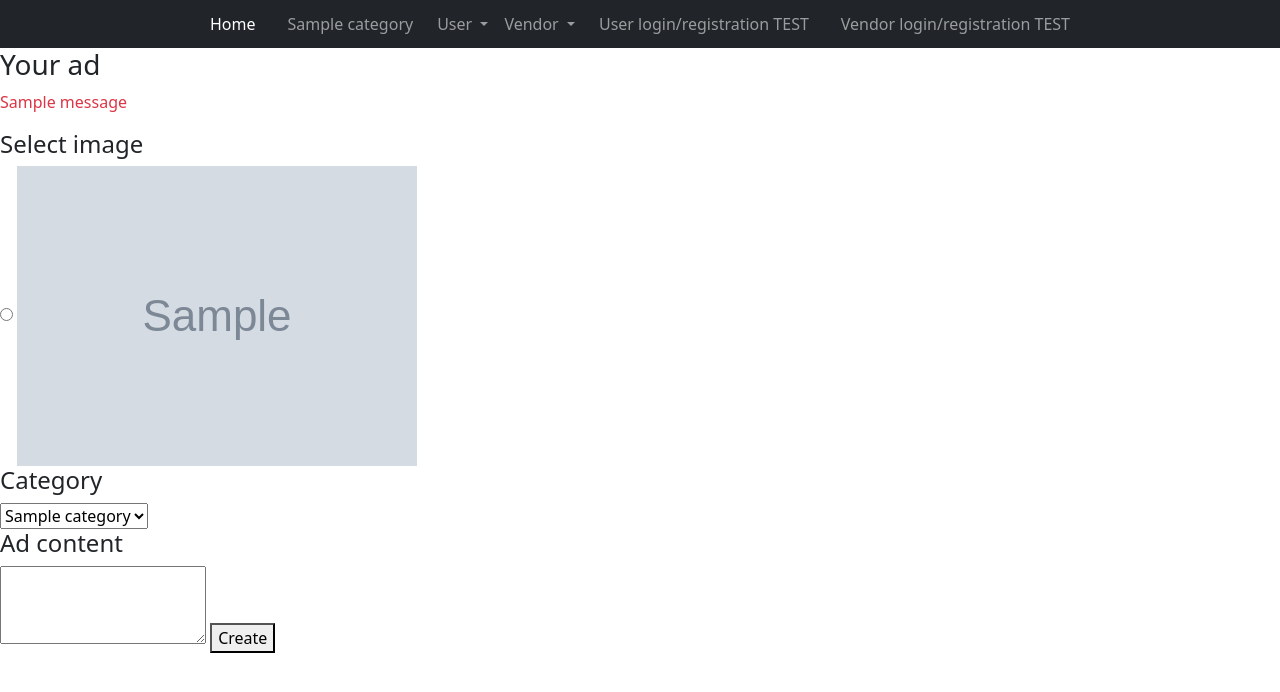
After one commit to rpashayev/wedding_vendors_project, a Flask app: template flask_app/templates/test_create_ad.html in a window 1280 px wide. The commit adds this page. Shown: the top 692 px of the page. Run offline with Flask 3, Linux system fonts and the light colour scheme; the template is opened without the code that fills it: most values are stand-ins (such as "Sample title", 1, 10 or a date in 2020); grey boxes marked "Sample" are stand-in pictures; one stand-in notice (Sample message) is shown.

Commit message:
create ad method update

```diff
--- a/flask_app/controllers/ads.py
+++ b/flask_app/controllers/ads.py
@@ -15,7 +15,10 @@ def delete_vendor_ad():
 
 @app.route('/ads/new')
 def new_ad():
-    return render_template('test_create_ad.html')
+    data = {
+        'vendor_id': session['id']
+    }
+    return render_template('test_create_ad.html', categories = category.Category.get_all_categories(), images = image.Image.get_one_vendor_images(data))
 
 @app.route('/ads/create', methods = ['POST'])
 def create_ad():
--- a/flask_app/models/ad.py
+++ b/flask_app/models/ad.py
@@ -48,8 +48,8 @@ class Ad:
     def new_ad(cls, data):
         query = '''
             INSERT
-            INTO ads(ad_content, category, image, vendor)
-            VALUES %(ad_content)s, %(category_id)s, %(image_id)s, %(vendor_id)s ;
+            INTO ads(ad_content, category_id, image_id, vendor_id)
+            VALUES (%(ad_content)s, %(category_id)s, %(image_id)s, %(vendor_id)s) ;
         '''
         return connectToMySQL(cls.DB).query_db(query, data)
 
--- /dev/null
+++ b/flask_app/templates/test_create_ad.html
@@ -0,0 +1,98 @@
+<!DOCTYPE html>
+<html lang="en">
+<head>
+    <meta charset="UTF-8">
+    <meta name="viewport" content="width=device-width, initial-scale=1.0">
+    <link href="https://cdn.jsdelivr.net/npm/bootstrap@5.0.2/dist/css/bootstrap.min.css" rel="stylesheet" integrity="sha384-EVSTQN3/azprG1Anm3QDgpJLIm9Nao0Yz1ztcQTwFspd3yD65VohhpuuCOmLASjC" crossorigin="anonymous">
+
+    <title>Document</title>
+</head>
+<body>
+    <nav class="navbar navbar-expand-lg navbar-dark p-1 bg-dark text-white">
+        <div class="container-fluid">
+            <button class="navbar-toggler" type="button" data-bs-toggle="collapse" data-bs-target="#navbarNavDarkDropdown" aria-controls="navbarNavDarkDropdown" aria-expanded="false" aria-label="Toggle navigation">
+                <span class="navbar-toggler-icon"></span>
+            </button>
+            <div class="collapse navbar-collapse" id="navbarNav">
+                <ul class="navbar-nav mx-auto align-items-lg-center">
+                    <li class="nav-item">
+                        <a class="nav-link mx-2 active" aria-current="page" href="/">Home</a>
+                    </li>
+                    {% for category in categories %}
+                        <li class="nav-item">
+                            <a class="nav-link mx-2" href="/categories/{{ category.category }}">{{ category.category }}</a>
+                        </li>
+                    {% endfor %}
+
+                    {% if session %}
+                        <li class="nav-item">
+                            <a class="nav-link mx-2" href="/vendors/account">Account</a>
+                        </li>
+                        <li class="nav-item">
+                            <a class="nav-link mx-2" href="/logout">Logout</a>
+                        </li>
+                    {% else %}
+                        <ul class="navbar-nav">
+                            <li class="nav-item dropdown">
+                                <a class="nav-link dropdown-toggle" href="#" id="navbarDarkDropdownMenuLink" role="button" data-bs-toggle="dropdown" aria-expanded="false">
+                                User
+                                </a>
+                            </li>
+                            <ul class="dropdown-menu dropdown-menu-dark" aria-labelledby="navbarDarkDropdownMenuLink">
+                                <li><a class="dropdown-item" href="#">Login/Registration</a></li>
+                            </ul>
+                        </ul>
+                        <ul class="navbar-nav">
+                            <li class="nav-item dropdown">
+                                <a class="nav-link dropdown-toggle" href="#" id="navbarDarkDropdownMenuLink" role="button" data-bs-toggle="dropdown" aria-expanded="false">
+                                Vendor
+                                </a>
+                            </li>
+                            <ul class="dropdown-menu dropdown-menu-dark" aria-labelledby="navbarDarkDropdownMenuLink">
+                                <li><a class="dropdown-item" href="#">Login/Registration</a></li>
+                            </ul>
+                        </ul>
+                        <li class="nav-item">
+                            <a class="nav-link mx-2" href="/users/login_page">User login/registration TEST</a>
+                        </li>
+                        <li class="nav-item">
+                            <a class="nav-link mx-2" href="/vendors/login_page">Vendor login/registration TEST</a>
+                        </li>
+                    {% endif %}
+                </ul>
+            </div>
+        </div>
+    </nav>
+    <div class="d-flex justify-content-between">
+        <div>
+            <h3>Your ad</h3>
+            {% with messages = get_flashed_messages(category_filter=["ad_error"]) %}
+                {% if messages %}
+                    {% for message in messages %}
+                        <p class="text-danger">{{ message }}</p>
+                    {% endfor %}
+                {% endif %}
+            {% endwith %}
+
+            <form action="/ads/create" method="post">
+                <h4>Select image</h4>
+                {% for img in images %}
+                <label>
+                    <input type="radio" name="image_id" value="{{ img.id }}">
+                    <img src="{{ url_for('static', filename='assets/uploads/' + img.image_path) }}" alt="uploaded image">
+                </label>
+                {% endfor %}
+                <h4>Category</h4>
+                <select name="category_id" id="category_id">
+                    {% for category in categories %}
+                        <option value="{{ category.id }}">{{ category.category }}</option>
+                    {% endfor %}
+                </select>
+                <h4>Ad content</h4>
+                <textarea name="ad_content" id="ad_content" rows="3"></textarea>
+                <button type="submit">Create</button>
+            </form>
+        </div>
+    </div>
+</body>
+</html>
--- a/flask_app/templates/test_vendor_account.html
+++ b/flask_app/templates/test_vendor_account.html
@@ -108,7 +108,7 @@
         </div>
         <div class="col-6">
             <h5>Ads</h5>
-            <button>Create</button>
+            <a href="/ads/new">Create</a>
             <table>
                 <thead class="table-danger">
                     <tr>
```
